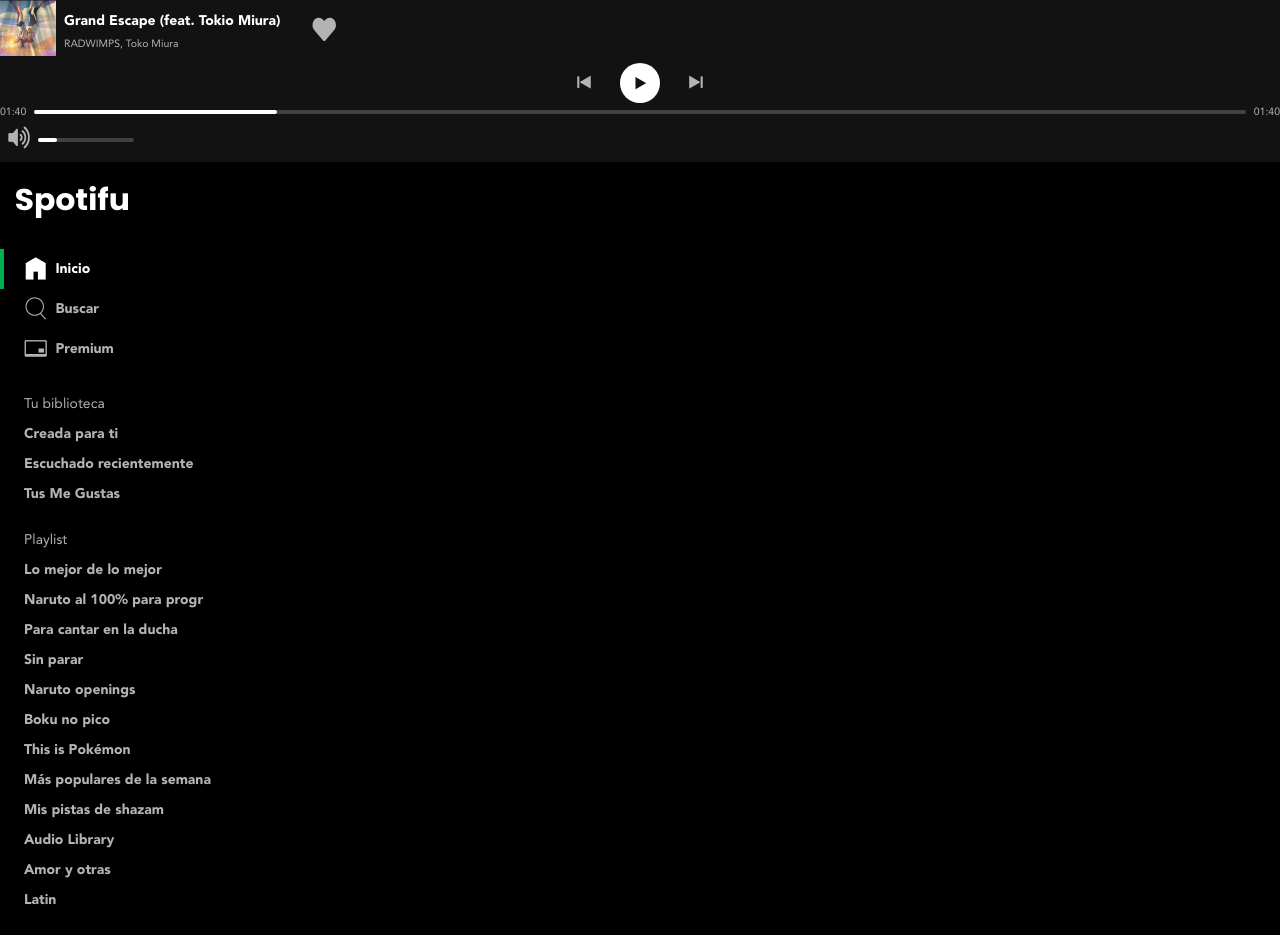
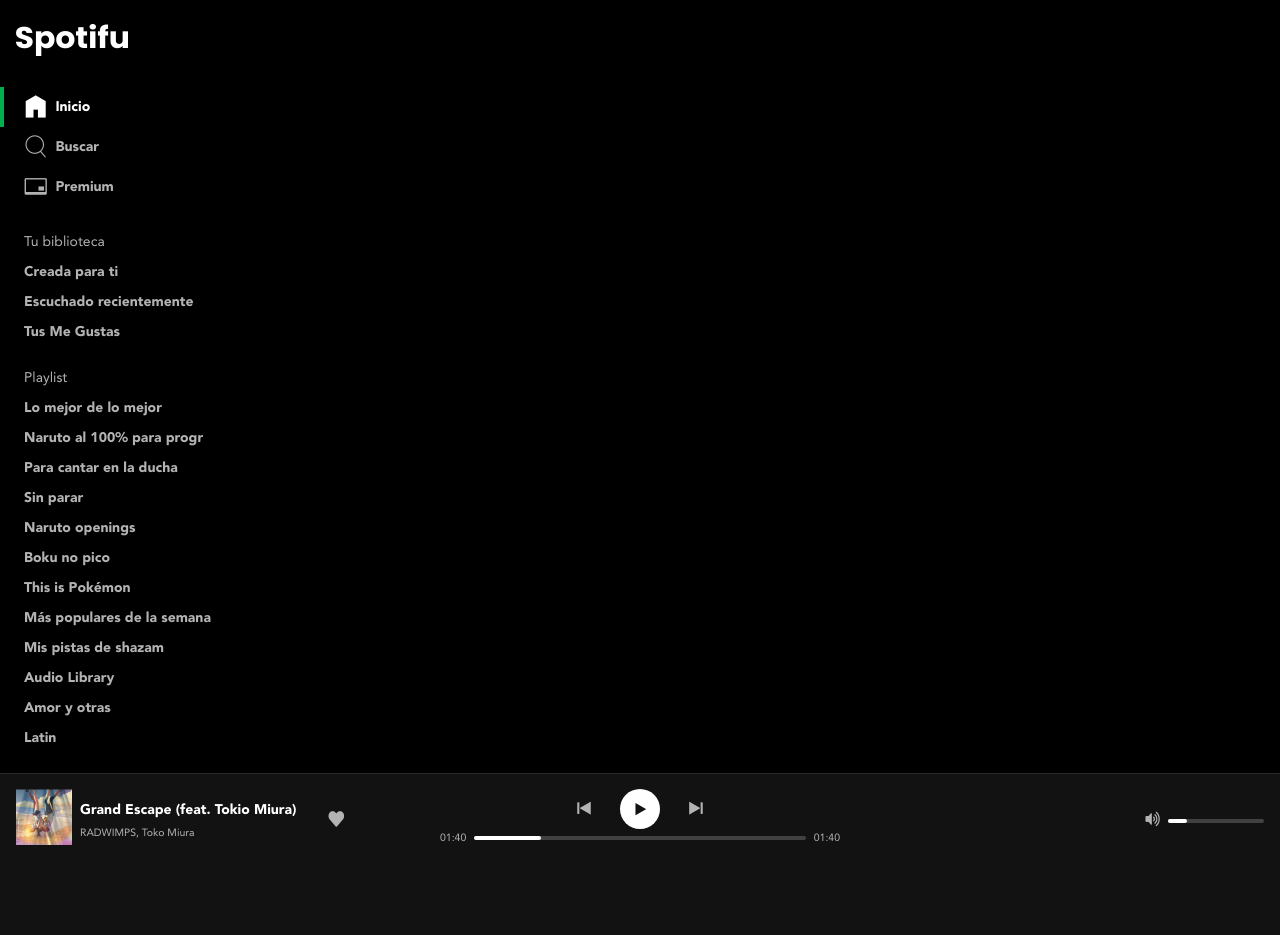
Before and after one commit to WilsonLpz412/curso-flexbox-componentes, a plain HTML site: page index.html in a window 1280 px wide. After the commit the page ends 868 px from the top, so only its background shows below. Drawn offline with Linux system fonts and the light colour scheme; files whose address does not match are found by name.

Commit message:
Composición del Reproductor

```diff
--- a/css/index.css
+++ b/css/index.css
@@ -5,12 +5,7 @@
 @import './button-icon.css';
 @import './sidebar.css';
 @import './ellipsis.css';
-@import './slider.css';
-@import './player-controls.css';
-@import './player-playback.css';
-@import './player-volume.css';
 @import './player.css';
-@import './now-playing.css';
 
 :root {
   font-size: 16px;
--- a/css/player-volume.css
+++ b/css/player-volume.css
@@ -5,5 +5,5 @@
 
 .playerVolume-slider {
   flex: 1;
-  max-inline-size: 6rem;
+  inline-size: 6rem;
 }
--- a/css/player.css
+++ b/css/player.css
@@ -1,5 +1,21 @@
+@import './slider.css';
+@import './player-controls.css';
+@import './player-playback.css';
+@import './player-volume.css';
+@import './now-playing.css';
+
 .player {
+  display: flex;
+  gap: 1.5rem;
+  padding: 1rem;
+  /* margin-block-start: 5rem; */
+  /* border-top: 1px solid red; */
+  box-shadow: inset 0 1px 0 var(--gray30);
+}
 
+.player > * {
+  flex: 1;
+  /* border: 1px solid red; */
 }
 
 .player-control {
@@ -7,7 +23,12 @@
   padding: 0;
   background: none;
   color: var(--gray10);
-  font-size: 1.5rem;
+  font-size: 1rem;
   padding: .5rem;
   cursor: pointer;
 }
+
+.player-playerVolume {
+  display: flex;
+  justify-content: flex-end;
+}
--- a/index.html
+++ b/index.html
@@ -33,67 +33,6 @@
   <title>Spotifu</title>
 </head>
 <body class="body">
-  <div class="nowPlaying">
-    <div class="nowPlaying-cover">
-      <img src="./images/grand-escape.png" width="56" height="56" alt="Portada Grand Escape (feat. Tokio Miura) de RADWIMPS, Toko Miura" title="Portada Grand Escape (feat. Tokio Miura) de RADWIMPS, Toko Miura">
-    </div>
-    <div class="nowPlaying-details">
-      <div class="nowPlaying-description">
-        <a href="#song" class="nowPlaying-title">
-          Grand Escape (feat. Tokio Miura)
-        </a>
-        <a href="#artist" class="nowPlaying-artist">
-          RADWIMPS, Toko Miura
-        </a>
-      </div>
-      <div class="nowPlaying-actions">
-        <button class="player-control" role="switch" aria-label="Guardar en tu biblioteca" title="Guardar en tu biblioteca">
-        <i class="icon-heart" aria-hidden="true"></i>
-        </button>
-      </div>
-    </div>
-  </div>
-
-  <div class="playerControls">
-    <div class="playerControls-buttons" aria-label="Controles de reproducción">
-      <button class="buttonIcon" aria-label="Anterior" title="Anterior">
-        <i class="icon-prev" aria-hidden="true"></i>
-      </button>
-      <button class="buttonIcon is-white" aria-label="Reproducir" title="Reproducir">
-        <i class="icon-play" aria-hidden="true"></i>
-      </button>
-      <button class="buttonIcon" aria-label="Siguiente" title="Siguiente">
-        <i class="icon-next" aria-hidden="true"></i>
-      </button>
-    </div>
-
-    <div class="playerPlayback">
-      <span class="playerPlayback-progressTime">01:40</span>
-      <div class="playerPlayback-slider">
-        <div class="slider">
-          <div class="slider-progress">
-            <button class="slider-button" aria-label="Controlar el progreso de la reproducción"></button>
-          </div>
-        </div>
-      </div>
-      <span class="playerPlayback-progressTime">01:40</span>
-    </div>
-  </div>
-
-  <div class="playerVolume">
-    <button class="player-control" aria-label="Silenciar" aria-describedby="volumen-icon">
-      <i class="icon-volumeUp" role="presentation" aria-label="Volumen alto"></i>
-    </button>
-    <div class="playerVolume-slider">
-      <div class="slider">
-        <div class="slider-progress">
-          <button class="slider-button" aria-label="Controlar el progreso de la reproducción"></button>
-        </div>
-      </div>
-    </div>
-  </div>
-
-
   <div class="sidebar">
     <header class="logo">
       <a href="/" aria-current="page">
@@ -205,6 +144,73 @@
       </ul>
     </nav>
   </div>
+    <div class="player">
+      <div class="player-nowPlaying">
+        <div class="nowPlaying">
+          <div class="nowPlaying-cover">
+            <img src="./images/grand-escape.png" width="56" height="56"
+              alt="Portada Grand Escape (feat. Tokio Miura) de RADWIMPS, Toko Miura"
+              title="Portada Grand Escape (feat. Tokio Miura) de RADWIMPS, Toko Miura">
+          </div>
+          <div class="nowPlaying-details">
+            <div class="nowPlaying-description">
+              <a href="#song" class="nowPlaying-title">
+                Grand Escape (feat. Tokio Miura)
+              </a>
+              <a href="#artist" class="nowPlaying-artist">
+                RADWIMPS, Toko Miura
+              </a>
+            </div>
+            <div class="nowPlaying-actions">
+              <button class="player-control" role="switch" aria-label="Guardar en tu biblioteca"
+                title="Guardar en tu biblioteca">
+                <i class="icon-heart" aria-hidden="true"></i>
+              </button>
+            </div>
+          </div>
+        </div>
+      </div>
+      <div class="player-playerControls">
+        <div class="playerControls">
+          <div class="playerControls-buttons" aria-label="Controles de reproducción">
+            <button class="buttonIcon" aria-label="Anterior" title="Anterior">
+              <i class="icon-prev" aria-hidden="true"></i>
+            </button>
+            <button class="buttonIcon is-white" aria-label="Reproducir" title="Reproducir">
+              <i class="icon-play" aria-hidden="true"></i>
+            </button>
+            <button class="buttonIcon" aria-label="Siguiente" title="Siguiente">
+              <i class="icon-next" aria-hidden="true"></i>
+            </button>
+          </div>
 
+          <div class="playerPlayback">
+            <span class="playerPlayback-progressTime">01:40</span>
+            <div class="playerPlayback-slider">
+              <div class="slider">
+                <div class="slider-progress">
+                  <button class="slider-button" aria-label="Controlar el progreso de la reproducción"></button>
+                </div>
+              </div>
+            </div>
+            <span class="playerPlayback-progressTime">01:40</span>
+          </div>
+        </div>
+      </div>
+      <div class="player-playerVolume">
+        <div class="playerVolume">
+          <button class="player-control" aria-label="Silenciar" aria-describedby="volumen-icon">
+            <i class="icon-volumeUp" role="presentation" aria-label="Volumen alto"></i>
+          </button>
+          <div class="playerVolume-slider">
+            <div class="slider">
+              <div class="slider-progress">
+                <button class="slider-button" aria-label="Controlar el progreso de la reproducción"></button>
+              </div>
+            </div>
+          </div>
+        </div>
+      </div>
+    </div>
 </body>
 </html>
```
